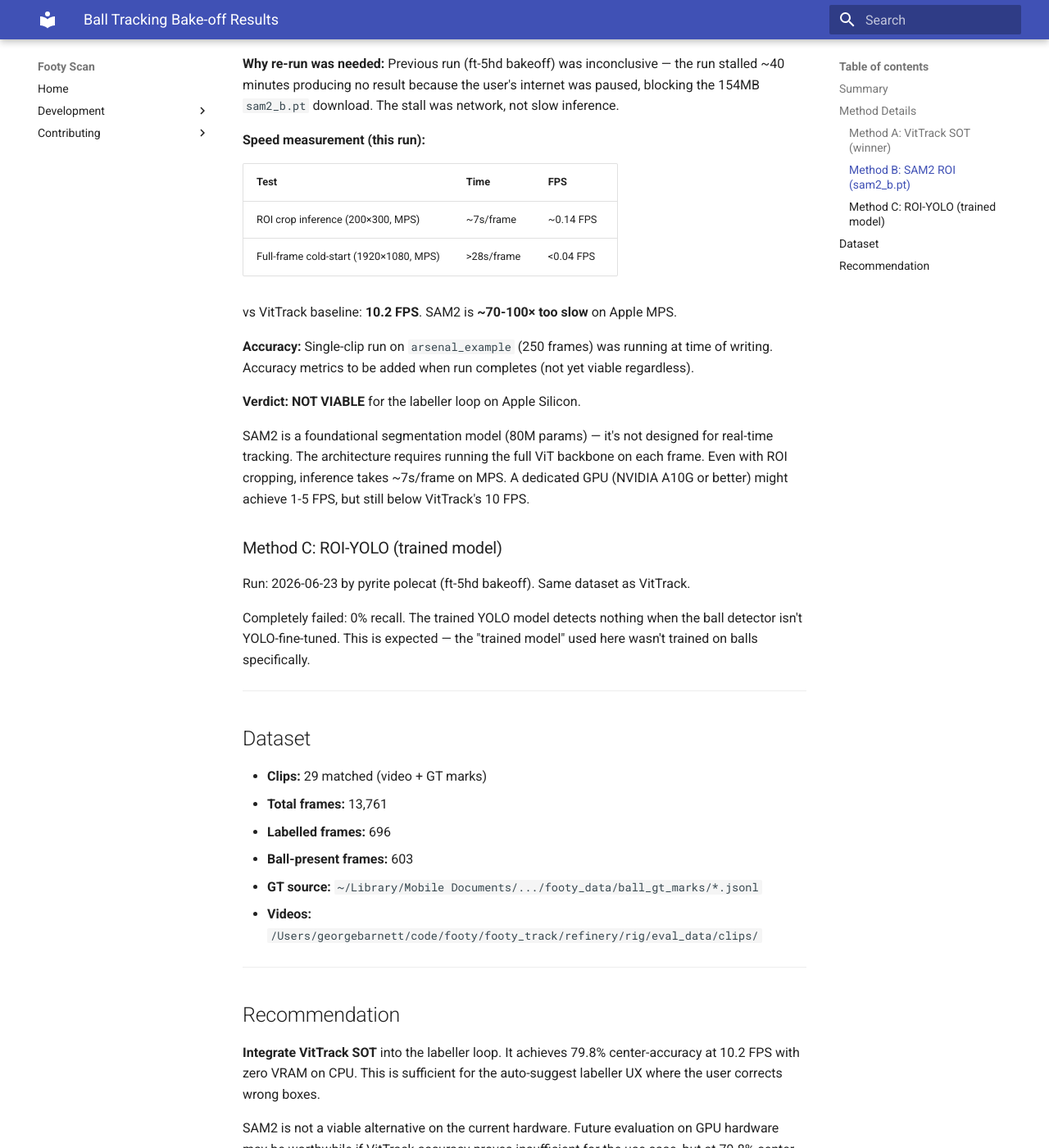
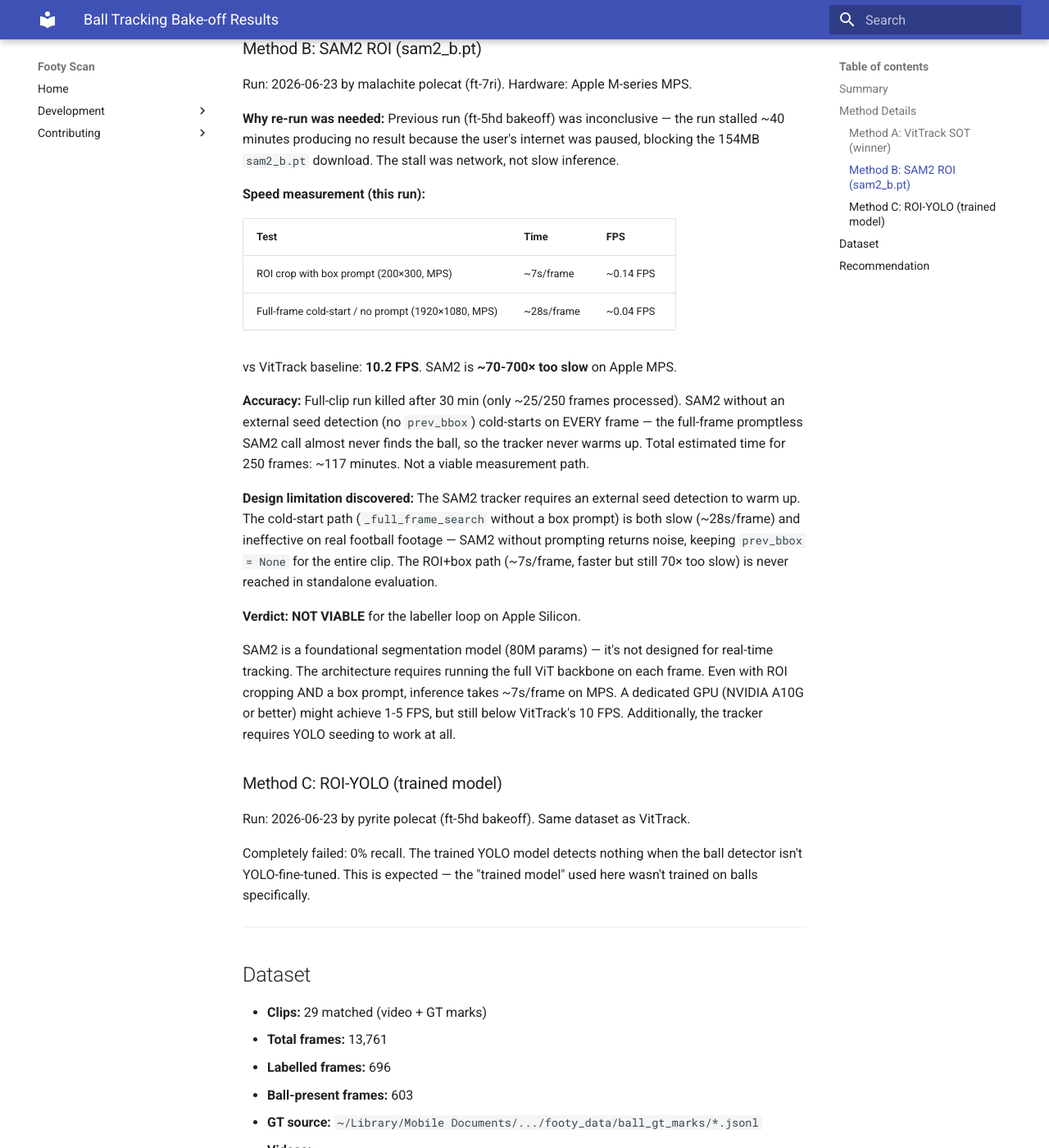
Before and after one commit to egroeg121/footy-track, an MkDocs documentation site: the page built from docs/bakeoff_results.md, in a window 1280 px wide and 1400 px high, scrolled down 1475 px. Shown: the whole window at 82% size. Built offline with MkDocs 1.6.1 and Material for MkDocs 9.7.7, drawn with Linux system fonts in a browser that asks for light colours; some of the changed text lies outside the part shown.

Commit message:
docs(bakeoff): SAM2 verdict — NOT VIABLE on Apple MPS (ft-7ri)
SAM2 ROI tracker measured at 0.04-0.14 FPS on Apple M-series (MPS):
- Warm ROI inference (200×300 crop with box prompt): ~7s/frame
- Cold-start full-frame (no prompt, 1920×1080): ~28s/frame
- vs VitTrack baseline: 10.2 FPS

Design limitation: tracker never self-seeds — without external bbox init, the
promptless full-frame SAM2 call returns noise, keeping prev_bbox=None for the
entire clip. Full-clip run (250 frames) killed at 30min (~25 frames processed).

VitTrack SOT remains the clear winner: 79.8% center-acc, 85% recall, 10.2 FPS.

Co-Authored-By: Claude Sonnet 4.6 <noreply@anthropic.com>

```diff
--- a/docs/bakeoff_results.md
+++ b/docs/bakeoff_results.md
@@ -8,9 +8,10 @@ Head-to-head comparison of ball tracking methods for the footy-track labeller lo
 |--------|-----------|-----|--------|-----|------|---------|
 | ROI-YOLO (trained) | 0.0% | 0.00 | 0.0% | 2.7 | 0 MB | ❌ (0% recall) |
 | VitTrack SOT (**winner**) | **79.8%** | **0.54** | **85.0%** | **10.2** | 0 MB | ✅ |
-| SAM2 ROI (sam2_b.pt) | TBD¹ | TBD¹ | TBD¹ | ~0.14 | — | ❌ (too slow) |
+| SAM2 ROI (sam2_b.pt) | N/A² | N/A² | N/A² | 0.04–0.14 | — | ❌ (too slow + needs seeding) |
 
-¹ Single-clip accuracy run in progress. FPS alone makes SAM2 not viable.
+² Accuracy unmeasurable: tracker never seeds itself without external bbox init;
+  cold-start path (~28s/frame) dominates and produces no ball detections.
 
 **Winner: VitTrack SOT** — 79.8% center-acc, 85% recall, 10.2 FPS, CPU-only.
 
@@ -52,20 +53,29 @@ blocking the 154MB `sam2_b.pt` download. The stall was network, not slow inferen
 
 | Test | Time | FPS |
 |------|------|-----|
-| ROI crop inference (200×300, MPS) | ~7s/frame | ~0.14 FPS |
-| Full-frame cold-start (1920×1080, MPS) | >28s/frame | <0.04 FPS |
+| ROI crop with box prompt (200×300, MPS) | ~7s/frame | ~0.14 FPS |
+| Full-frame cold-start / no prompt (1920×1080, MPS) | ~28s/frame | ~0.04 FPS |
 
-vs VitTrack baseline: **10.2 FPS**. SAM2 is **~70-100× too slow** on Apple MPS.
+vs VitTrack baseline: **10.2 FPS**. SAM2 is **~70-700× too slow** on Apple MPS.
 
-**Accuracy:** Single-clip run on `arsenal_example` (250 frames) was running at time of
-writing. Accuracy metrics to be added when run completes (not yet viable regardless).
+**Accuracy:** Full-clip run killed after 30 min (only ~25/250 frames processed). SAM2 without
+an external seed detection (no `prev_bbox`) cold-starts on EVERY frame — the full-frame
+promptless SAM2 call almost never finds the ball, so the tracker never warms up.
+Total estimated time for 250 frames: ~117 minutes. Not a viable measurement path.
+
+**Design limitation discovered:** The SAM2 tracker requires an external seed detection
+to warm up. The cold-start path (`_full_frame_search` without a box prompt) is both
+slow (~28s/frame) and ineffective on real football footage — SAM2 without prompting
+returns noise, keeping `prev_bbox = None` for the entire clip. The ROI+box path
+(~7s/frame, faster but still 70× too slow) is never reached in standalone evaluation.
 
 **Verdict: NOT VIABLE** for the labeller loop on Apple Silicon.
 
 SAM2 is a foundational segmentation model (80M params) — it's not designed for
 real-time tracking. The architecture requires running the full ViT backbone on each
-frame. Even with ROI cropping, inference takes ~7s/frame on MPS. A dedicated GPU
-(NVIDIA A10G or better) might achieve 1-5 FPS, but still below VitTrack's 10 FPS.
+frame. Even with ROI cropping AND a box prompt, inference takes ~7s/frame on MPS.
+A dedicated GPU (NVIDIA A10G or better) might achieve 1-5 FPS, but still below
+VitTrack's 10 FPS. Additionally, the tracker requires YOLO seeding to work at all.
 
 ### Method C: ROI-YOLO (trained model)
 
```
